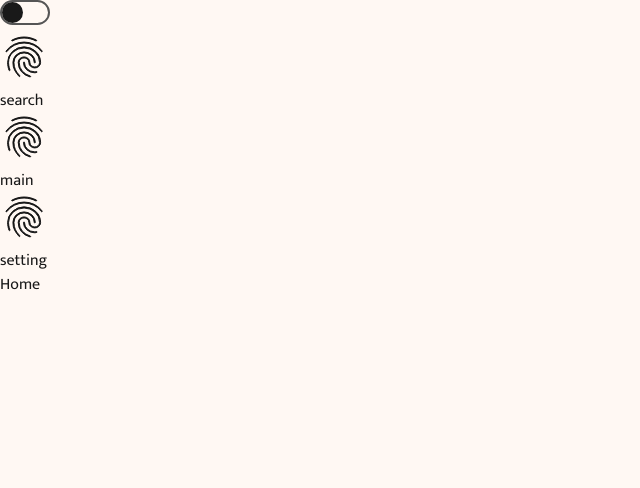
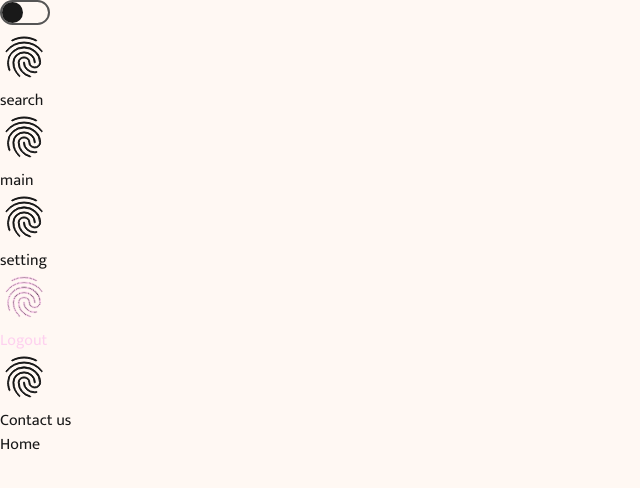
Before and after one commit to naHDop-tech/e-passport, a React (Create React App) app in the folder client/: page / in a window 1280 px wide. Shown: the top 488 px of the page, without its empty margins (0-640 px from the left). Built offline with nearby package versions, Linux system fonts and the light colour scheme.

Commit message:
feat: implement isActive, static color, prop

```diff
--- a/client/src/components/SideBar/Item/Item.module.css
+++ b/client/src/components/SideBar/Item/Item.module.css
@@ -3,5 +3,21 @@
 }
 
 .active {
+  color: var(--color-primary);
+}
+
+.--color-primary {
+  color: var(--color-primary);
+}
+.--color-background {
+  color: var(--color-background);
+}
+.--color-text {
+  color: var(--color-text);
+}
+.--color-secondary {
+  color: var(--color-secondary);
+}
+.--color-accent {
   color: var(--color-accent);
 }
--- a/client/src/components/SideBar/Item/Item.tsx
+++ b/client/src/components/SideBar/Item/Item.tsx
@@ -3,6 +3,7 @@ import { useRecoilValue } from 'recoil'
 import clns from 'classnames'
 
 import { themeStateSelector } from '../../../store/theme/selector'
+import { ColorTypes } from '../../../store/theme/types'
 import s from './Item.module.css'
 const styles = s as unknown as ItemStyles
 
@@ -11,6 +12,11 @@ interface ItemStyles {
   box: string
   logo: string
   disabled: string
+  '--color-primary': string
+  '--color-background': string
+  '--color-text': string
+  '--color-secondary': string
+  '--color-accent': string
 }
 
 export interface IItemProps {
@@ -19,18 +25,19 @@ export interface IItemProps {
   isDisabled?: boolean
   isActive?: boolean
   onClick?: () => void
+  staticColor?: ColorTypes
 }
 
 export function Item(props: IItemProps): JSX.Element {
-  const { title, logo: Icon, isActive, isDisabled, onClick } = props
+  const { title, logo: Icon, isActive, isDisabled, onClick, staticColor } = props
   const { colorMap } = useRecoilValue(themeStateSelector)
 
   return (
     <div onClick={onClick} className={clns(styles.box, isDisabled && styles.disabled)}>
       <div>
-        <Icon color={isActive ? colorMap['--color-accent'] : colorMap['--color-text']} />
+        <Icon color={staticColor ? colorMap[staticColor] : isActive ? colorMap['--color-primary'] : colorMap['--color-text']} />
       </div>
-      <div className={clns(isActive && styles.active)}>{title}</div>
+      <div className={clns(staticColor ? styles[staticColor] : isActive && styles.active)}>{title}</div>
     </div>
   )
 }
--- a/client/src/components/SideBar/SideBar.tsx
+++ b/client/src/components/SideBar/SideBar.tsx
@@ -2,8 +2,9 @@
 import { useState } from 'react'
 
 import s from './SideBar.module.css'
-
+import { Item } from './Item'
 import { IItem } from './types'
+import { ReactComponent as FingerPrintIcon } from '../../../src/img/svg/finger-print.icon.svg'
 const styles = s as unknown as ISideBarStyle
 
 interface ISideBarStyle {
@@ -31,14 +32,16 @@ export function SideBar(props: SideBarProps): JSX.Element {
       </div>
       <div className={styles.navContent}>
         {items.map((item) => {
-          const { component: Item, id, title, logo } = item;
+          const { component: Component, id, title, logo } = item;
           return (
             <>
-              <Item logo={logo} title={title} onClick={() => handler(id)} isActive={activeId === id} />
+              <Component logo={logo} title={title} onClick={() => handler(id)} isActive={activeId === id} />
             </>
           )
         })}
       </div>
+      <Item staticColor="--color-accent" logo={FingerPrintIcon} title='Logout' />
+      <Item logo={FingerPrintIcon} title='Contact us' />
     </div>
   )
 }
```
